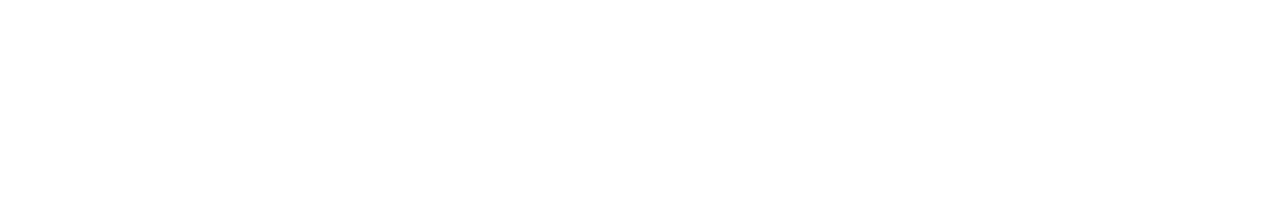
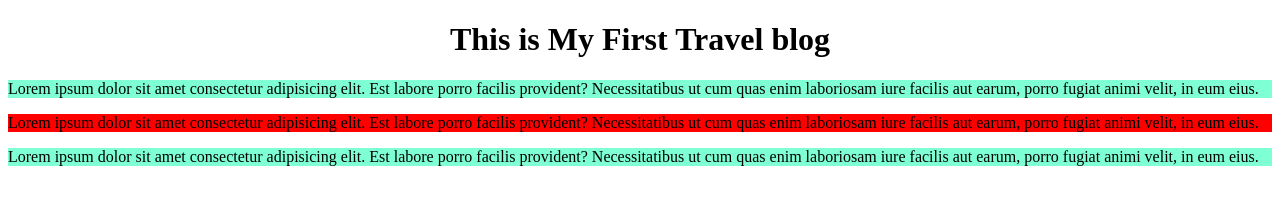
Before and after one commit to AnisurWeb/my-first-website-practice, a plain HTML site: page index.html in a window 1280 px wide. Drawn offline with Linux system fonts and the light colour scheme.

Commit message:
this my travel blog

```diff
--- a/index.html
+++ b/index.html
@@ -4,8 +4,33 @@
     <meta charset="UTF-8">
     <meta name="viewport" content="width=device-width, initial-scale=1.0">
     <title>First Github practice</title>
+    <link rel="stylesheet" href="style/style.css">
+
 </head>
 <body>
 
+    <div>
+
+        <h1>This is My First Travel blog</h1>
+
+        <div>
+
+            <p>
+                Lorem ipsum dolor sit amet consectetur adipisicing elit. Est labore porro facilis provident? Necessitatibus ut cum quas enim laboriosam iure facilis aut earum, porro fugiat animi velit, in eum eius.
+            </p>
+                <p class="secondpara">
+                    Lorem ipsum dolor sit amet consectetur adipisicing elit. Est labore porro facilis provident? Necessitatibus ut cum quas enim laboriosam iure facilis aut earum, porro fugiat animi velit, in eum eius.
+                </p>
+
+                <p>
+                    Lorem ipsum dolor sit amet consectetur adipisicing elit. Est labore porro facilis provident? Necessitatibus ut cum quas enim laboriosam iure facilis aut earum, porro fugiat animi velit, in eum eius.
+                </p>
+
+
+        </div>
+
+
+    </div>
+
 </body>
 </html>
--- /dev/null
+++ b/style/style.css
@@ -0,0 +1,11 @@
+p{
+    background-color: aquamarine;
+
+}
+
+h1{
+    text-align: center;
+}
+.secondpara{
+    background-color: red;
+}
```
